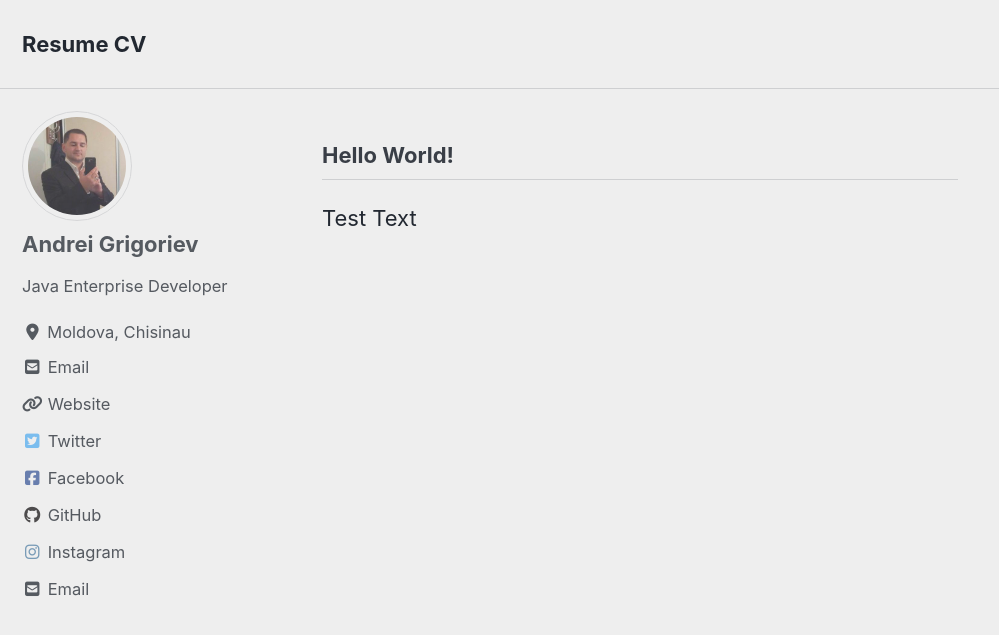
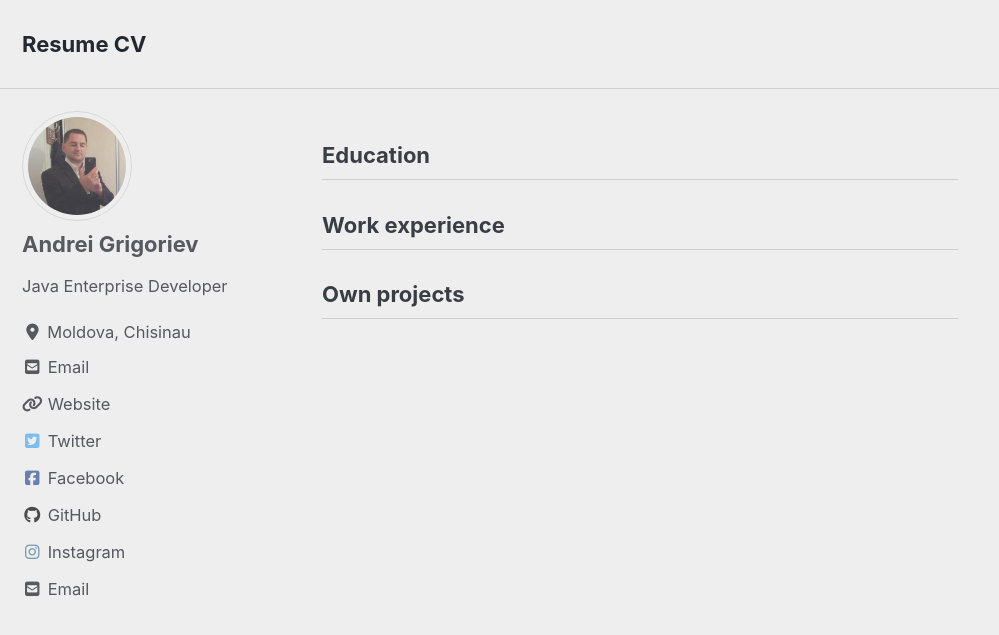
Before and after one commit to grigorievfinance/grigorievfinance.github.io, a Jekyll site: the page built from index.html, in a window 1280 px wide and 900 px high. Shown: the top 635 px of the window, without its empty margins (0-999 px from the left). Built offline with Jekyll 4.4.1, drawn with Linux system fonts in a browser that asks for light colours; cached includes are drawn as plain includes; nearby versions of some CDN libraries; the list of posts is cut into pages by our own code.

Commit message:
add labels

```diff
--- a/_data/ui-text.yml
+++ b/_data/ui-text.yml
@@ -49,6 +49,9 @@ en: &DEFAULT_EN
   search_placeholder_text    : "Enter your search term..."
   results_found              : "Result(s) found"
   back_to_top                : "Back to top"
+  education_label            : "Education"
+  experience_label           : "Work experience"
+  projects_label           : "Own projects"
 en-US:
   <<: *DEFAULT_EN
 en-CA:
@@ -677,6 +680,9 @@ ru: &DEFAULT_RU
   search_label_text          :
   search_placeholder_text    : "Введите поисковый запрос..."
   results_found              : "Найдено"
+  education_label            : "Образование"
+  experience_label           : "Опыт работы"
+  projects_label             : "Собственные проекты"
 ru-RU:
   <<: *DEFAULT_RU
 
--- a/_layouts/home.html
+++ b/_layouts/home.html
@@ -4,5 +4,6 @@ layout: archive
 
 {{ content }}
 
-<h3 class="archive__subtitle">Hello World!</h3>
-<p class="">Test Text</p>
+<h3 class="archive__subtitle">{{ site.data.ui-text[site.locale].education_label | default: "Education" }}</h3>
+<h3 class="archive__subtitle">{{ site.data.ui-text[site.locale].experience_label | default: "Work experience" }}</h3>
+<h3 class="archive__subtitle">{{ site.data.ui-text[site.locale].projects_label | default: "Own projects" }}</h3>
```
